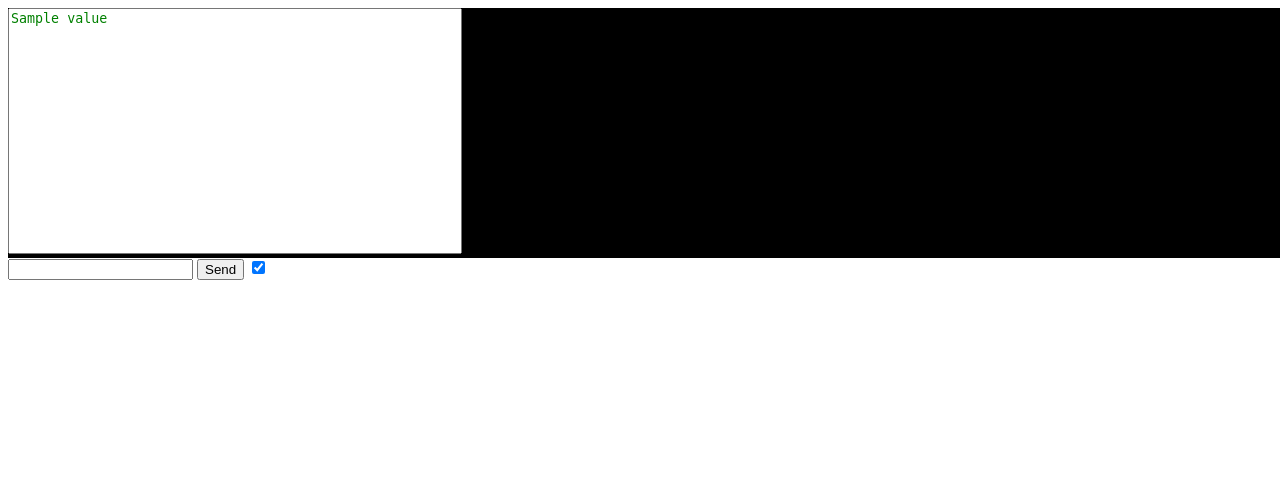
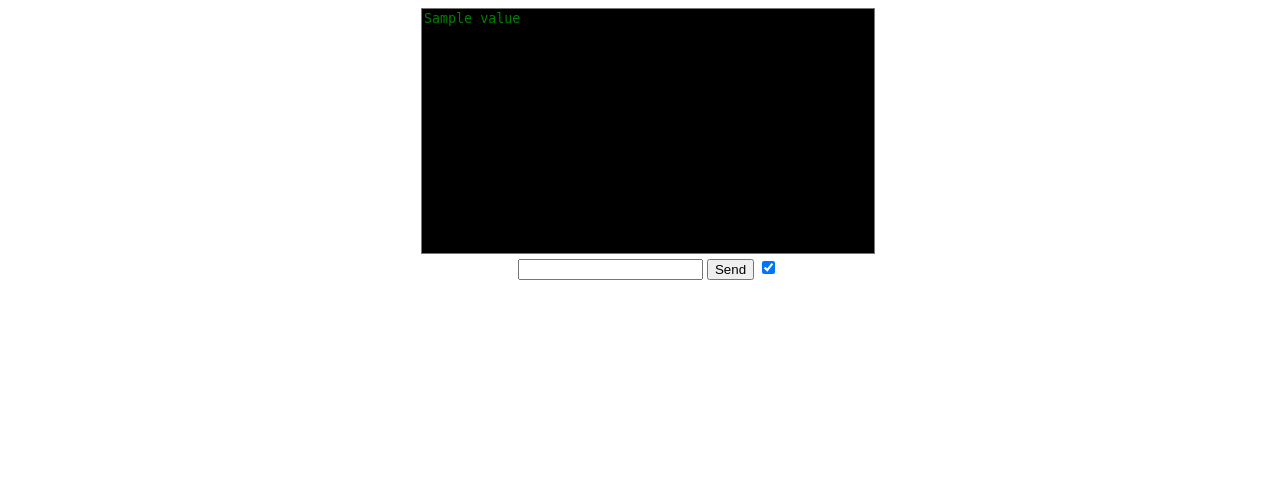
Before and after one commit to fetttttjoe/Simple-Web-server, a Flask app: template templates/console.html in a window 1280 px wide. Shown: the top 479 px of the page. Run offline with Flask 2, Linux system fonts and the light colour scheme; the template is opened without the code that fills it: most values are stand-ins (such as "Sample title", 1, 10 or a date in 2020).

Commit message:
Add files via upload

```diff
--- a/templates/console.html
+++ b/templates/console.html
@@ -4,6 +4,7 @@
         body{
             width: 100vw;
             height:100vw;
+            text-align: center;
         }
         .inputBox {
             display:block;
@@ -11,24 +12,18 @@
             position: bottom;
         }
         .textinput{
-            text-align: bottom;
-            position: relative;
-            bottom: 0;
             resize: none;
             width:  35vw;
             height: 30vh;
+            background-color: black;
             color: green;
             /*transform: rotate(0deg); maybe i can somehow mirror the text to write from to bottom to the top idk
             writing-mode: tb-rl;*/
         }
-        .console{
-            background-color: black;
-        }
+
     </style>
 <body>
-    <div class="console">
         <textarea class="textinput" rows="1" readonly>{{value}}</textarea>
-    </div>
     <form class = "inputBox" method="POST">
         <input name="userInput" id="input">
         <input type="submit" value="Send">
```
